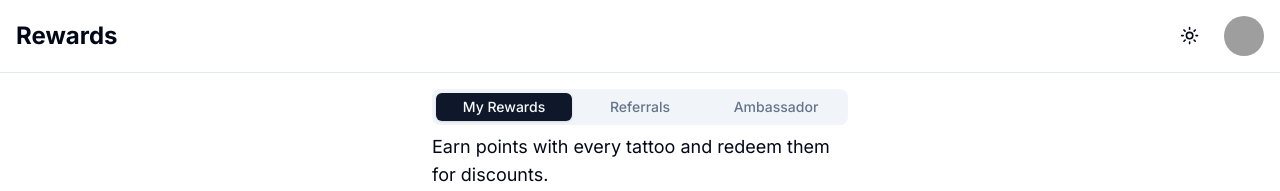
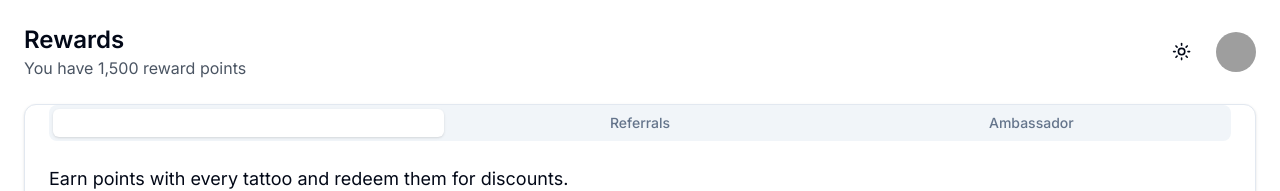
Before and after one commit to minaehab1/TattooApp-Converted, a Next.js app: page /rewards in a window 1280 px wide. Shown: the top 191 px of the page. Built offline with nearby package versions, Linux system fonts and the light colour scheme; grey boxes are pictures that could not be loaded.

Commit message:
rewards page better

```diff
--- a/app/rewards/page.tsx
+++ b/app/rewards/page.tsx
@@ -40,35 +40,38 @@ export default function RewardsPage() {
   }
 
   return (
-    <div className="min-h-screen flex flex-col bg-background">
-      <header className="flex items-center justify-between p-4 border-b">
-        <div className="flex items-center space-x-4">
-          <h1 className="text-2xl font-bold">Rewards</h1>
+    <div className="bg-white min-h-screen p-6 pb-24">
+      <div className="flex items-center justify-between mb-6">
+        <div>
+          <h2 className="text-2xl font-semibold">Rewards</h2>
+          <p className="text-base text-gray-600">You have 1,500 reward points</p>
         </div>
         <div className="flex items-center space-x-4">
           <ThemeToggle />
           <Avatar>
-            <AvatarImage src="/placeholder.svg?height=40&width=40" alt="Profile" />
+            <AvatarImage src="/profile-image.jpg" alt="Profile" />
             <AvatarFallback>JD</AvatarFallback>
           </Avatar>
         </div>
-      </header>
+      </div>
 
       <motion.div
         initial={{ opacity: 0, y: 20 }}
         animate={{ opacity: 1, y: 0 }}
         transition={{ duration: 0.5 }}
-        className="flex-grow p-4 max-w-md mx-auto"
+        className="space-y-6"
       >
-        <Tabs value={activeTab} onValueChange={setActiveTab} className="w-full mb-6">
-          <TabsList className="grid w-full grid-cols-3 bg-muted rounded-full p-1">
-            <TabsTrigger value="myRewards" className="rounded-full data-[state=active]:bg-primary data-[state=active]:text-primary-foreground">
+        <Card>
+          <CardContent className="p-6">
+            <Tabs value={activeTab} onValueChange={setActiveTab} className="w-full">
+              <TabsList className="grid w-full grid-cols-3 bg-muted rounded-full p-1 mb-6">
+                <TabsTrigger value="myRewards" className="rounded-full data-[state=active]:bg-[#607AFB] data-[state=active]:text-white">
                   My Rewards
                 </TabsTrigger>
-            <TabsTrigger value="referrals" className="rounded-full data-[state=active]:bg-primary data-[state=active]:text-primary-foreground">
+                <TabsTrigger value="referrals" className="rounded-full data-[state=active]:bg-[#607AFB] data-[state=active]:text-white">
                   Referrals
                 </TabsTrigger>
-            <TabsTrigger value="ambassador" className="rounded-full data-[state=active]:bg-primary data-[state=active]:text-primary-foreground">
+                <TabsTrigger value="ambassador" className="rounded-full data-[state=active]:bg-[#607AFB] data-[state=active]:text-white">
                   Ambassador
                 </TabsTrigger>
               </TabsList>
@@ -244,6 +247,10 @@ export default function RewardsPage() {
                 </div>
               </TabsContent>
             </Tabs>
+          </CardContent>
+        </Card>
+
+        {/* Keep any additional cards or sections */}
       </motion.div>
 
       <BottomNavbar activePage="/rewards" />
```
Lines whose indentation alone changed are shown as unchanged.
